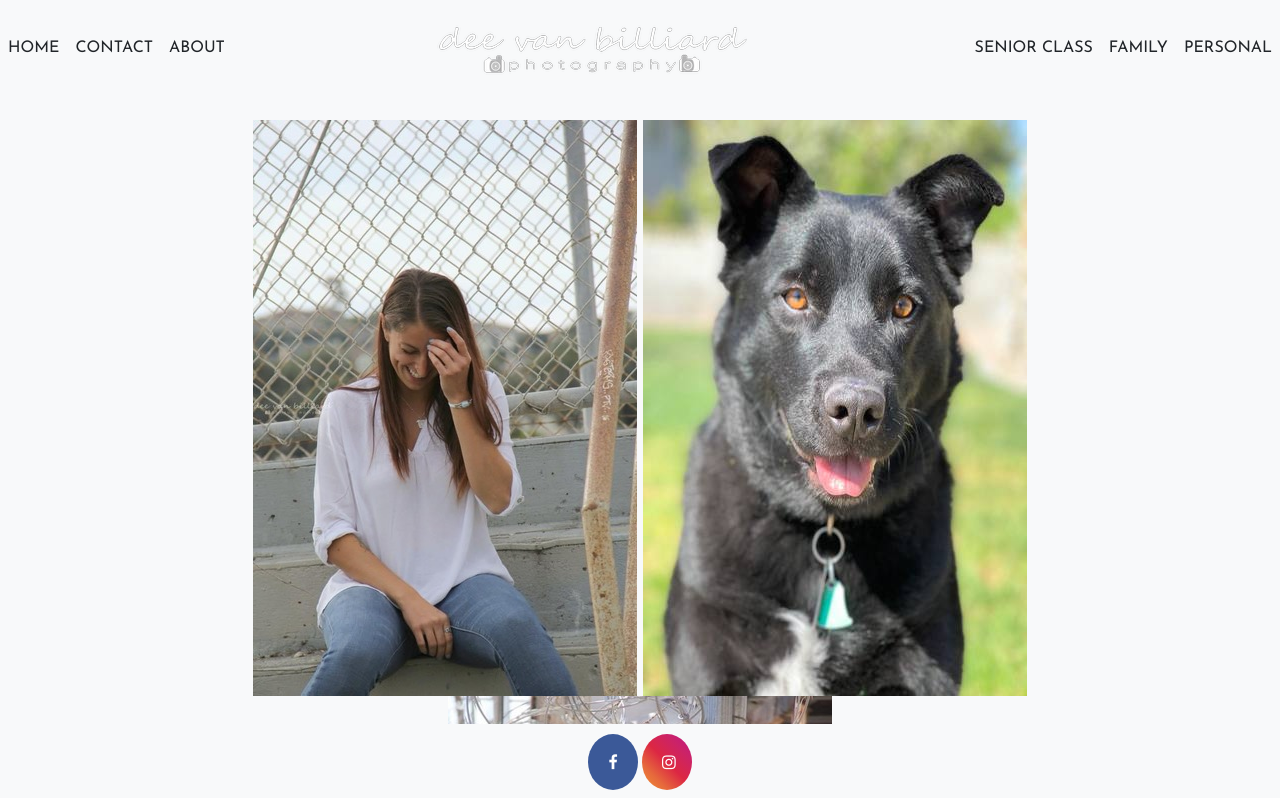
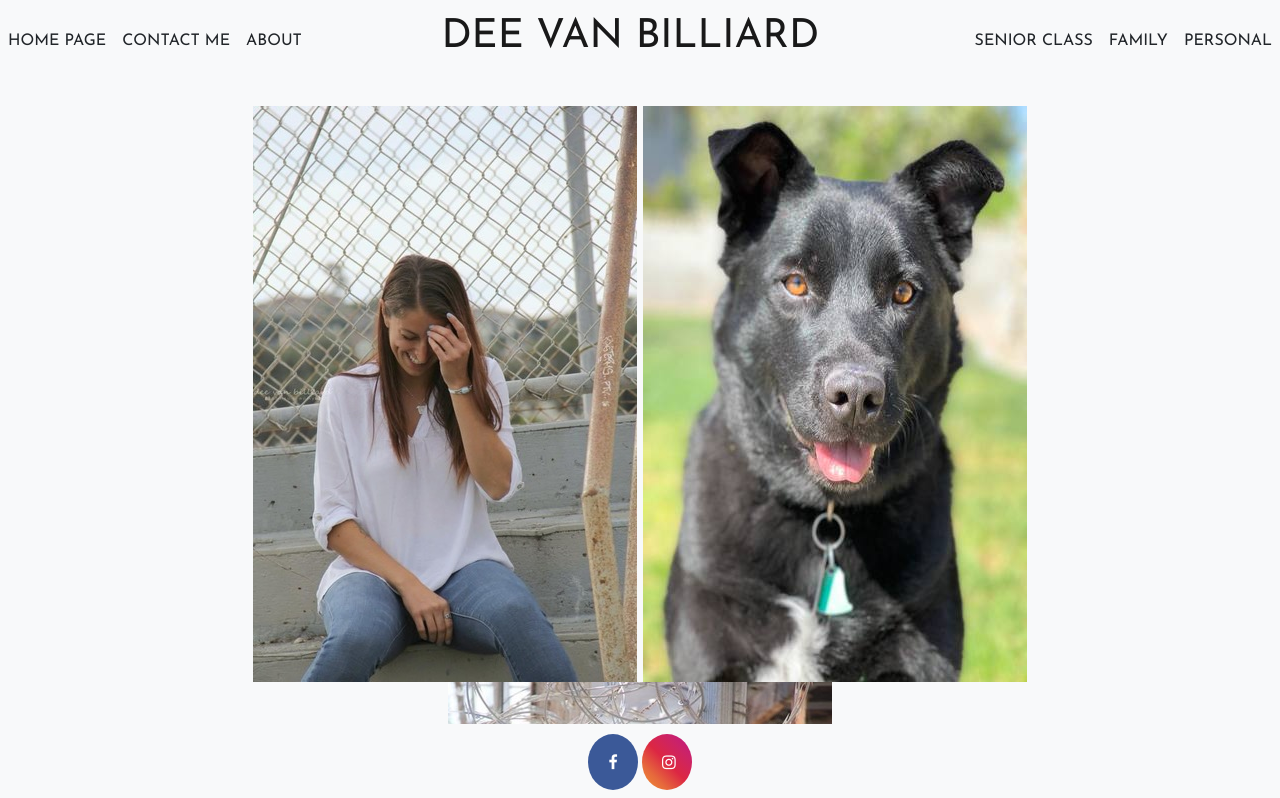
Before and after one commit to derek-oshita/dee-photography, a website: page index.html in a window 1280 px wide. Shown: the top 798 px of the page. Drawn offline with nearby package versions, Linux system fonts and the light colour scheme.

Commit message:
Light layout looks better.

```diff
--- a/index.html
+++ b/index.html
@@ -40,10 +40,10 @@
                 <div class="collapse navbar-collapse justify-content-between" id="navbarToggle">
                     <ul class="navbar-nav">
                         <li class="nav-item">
-                            <a id="home-link" class="nav-link active text-dark" href="index.html">HOME</a>
+                            <a id="home-link" class="nav-link active text-dark" href="index.html">HOME PAGE</a>
                         </li>
                         <li class="nav-item">
-                            <a class="nav-link text-dark" href="#">CONTACT</a>
+                            <a class="nav-link text-dark" href="#">CONTACT ME</a>
                         </li>
                         <li class="nav-item">
                             <a id="about-link" class="nav-link text-dark" href="#">ABOUT</a>
@@ -51,7 +51,10 @@
                     </ul>
             <!--  LARGE SCREENS   -->
                 <a class="navbar-brand d-none d-lg-block home-link" href="#">
-                    <img src="./static/dee_photography_logo_small.png" alt="logo" id="logo">
+                    <!-- <img src="./static/dee_photography_logo_small.png" alt="logo" id="logo"> -->
+                    <div class="container ml-3">
+                        <h1>DEE VAN BILLIARD</h1>
+                    </div>
                 </a>
             <!-- SENIORS / FAMILY / PERSONAL -->
                 <ul class="navbar-nav">
```
